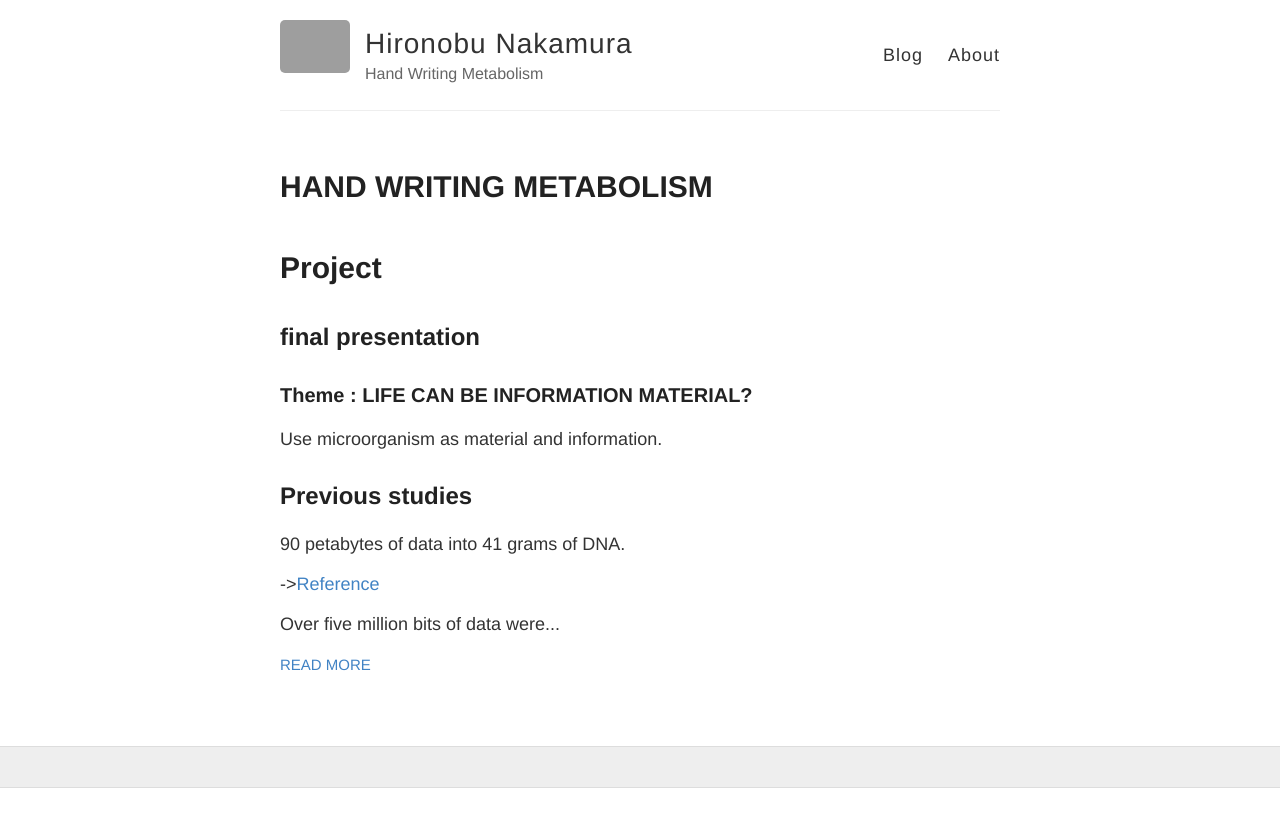
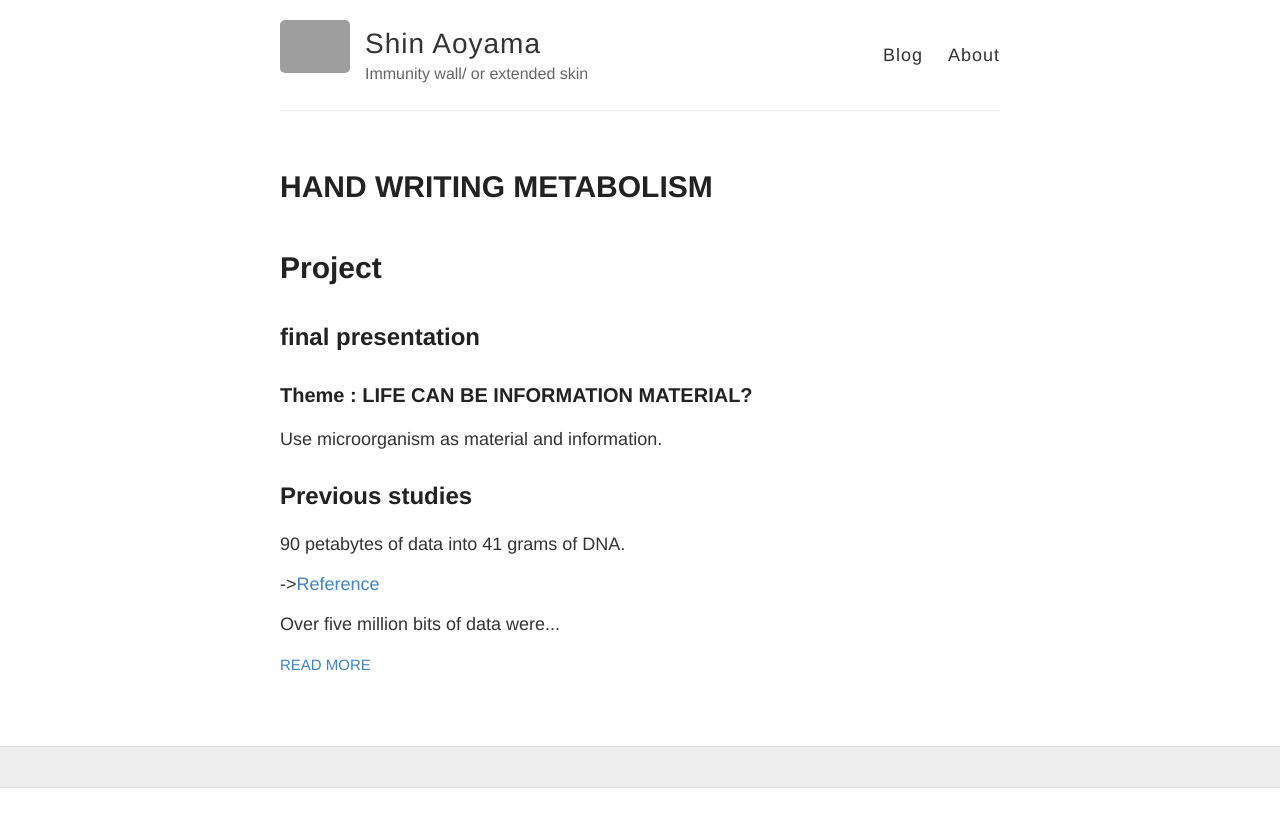
Before and after one commit to thinao/thinao.github.io, a Jekyll site: the page built from index.html, in a window 1280 px wide. Shown: the top 827 px of the page. Built offline with Jekyll 4.4.1, drawn with Linux system fonts in a browser that asks for light colours; grey boxes are pictures that could not be loaded.

Commit message:
Update _config.yml

```diff
--- a/_config.yml
+++ b/_config.yml
@@ -3,10 +3,10 @@
 #
 
 # Name of your site (displayed in the header)
-name: Hironobu Nakamura
+name: Shin Aoyama
 
 # Short bio or description (displayed in the header)
-description: Hand Writing Metabolism
+description: Immunity wall/ or extended skin
 
 # URL of your avatar or profile pic (you could use your GitHub profile pic)
 avatar: https://raw.githubusercontent.com/barryclark/jekyll-now/master/images/jekyll-logo.png
@@ -37,7 +37,7 @@ google_analytics:
 
 # Your website URL (e.g. http://barryclark.github.io or http://www.barryclark.co)
 # Used for Sitemap.xml and your RSS feed
-url: http://MUCHIO.github.io
+url: http://thinao.github.io
 
 # If you're hosting your site at a Project repository on GitHub pages
 # (http://yourusername.github.io/repository-name)
```
